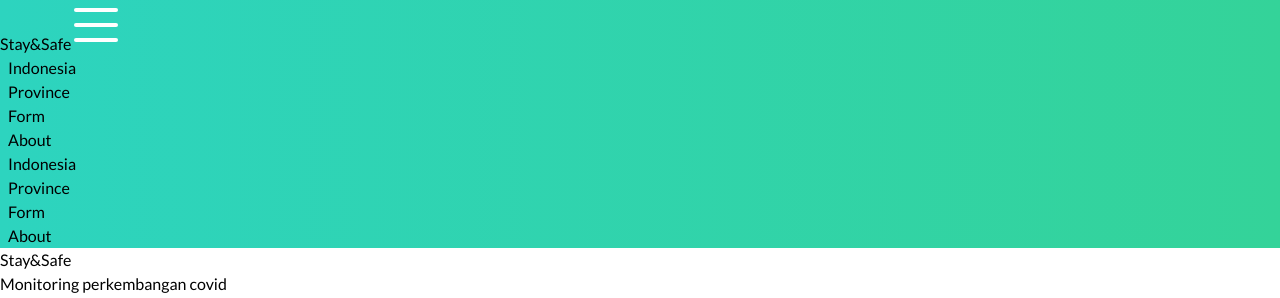
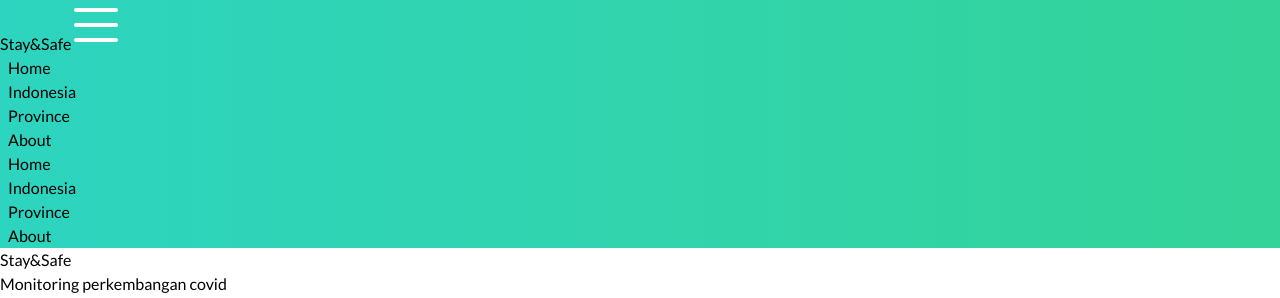
Before and after one commit to Sahrija/Frontend-Covid-2024, a React (Vite) app in the folder stay-safe/: page / in a window 1280 px wide. Shown: the top 298 px of the page. Built offline with nearby package versions, Linux system fonts and the light colour scheme.

Commit message:
feat: province page content, form refactor & navbar refactor

```diff
--- a/stay-safe/src/components/CovidFormSection/CovidFormSection.jsx
+++ b/stay-safe/src/components/CovidFormSection/CovidFormSection.jsx
@@ -5,7 +5,7 @@ import * as utils from '../../utils/utils';
 
 
 
-export default function CovidFormSection({ province_state, indonesia_state }) {
+export default function CovidFormSection({ province_state = [], indonesia_state = [] }) {
     const [province_data, setProvinceData] = province_state;
     const [indonesia_data, setIndonesiaData] = indonesia_state;
 
@@ -42,8 +42,13 @@ export default function CovidFormSection({ province_state, indonesia_state }) {
         event.preventDefault();
 
         // update both data
-        updateProvinceData(provinsi, status, jumlah);
-        updateIndonesiaData(status, jumlah);
+        try {
+            updateProvinceData(provinsi, status, jumlah);
+            updateIndonesiaData(status, jumlah);
+        }
+        catch (error) {
+
+        }
 
         // reset form
         setStatus('')
@@ -53,10 +58,10 @@ export default function CovidFormSection({ province_state, indonesia_state }) {
 
     return (
         <section id='FormSection' className={`${styles.container} p-8 md:px-16 bg-slate-100`}>
-            <div className='max-w-screen-xl flex flex-col md:flex-row-reverse md:items-center gap-16 m-auto '>
+            <div className='flex md:flex-row-reverse flex-col md:items-center gap-16 m-auto max-w-screen-xl'>
                 <div className={`${styles.right} flex-1`}>
                     <header>
-                        <h2 className='text-teal-400 text-4xl font-semibold mb-4'>Covid Case Form</h2>
+                        <h2 className='mb-4 font-semibold text-4xl text-teal-400'>Covid Case Form</h2>
                     </header>
                     {/* form */}
                     <form
@@ -118,7 +123,7 @@ export default function CovidFormSection({ province_state, indonesia_state }) {
                     </form>
                 </div>
                 <div className={`${styles.left} flex-1 flex justify-center`}>
-                    <img className='max-w-full w-9/12' src="/assets/form.svg" alt="" />
+                    <img className='w-9/12 max-w-full' src="/assets/form.svg" alt="" />
                 </div>
             </div>
         </section>
--- a/stay-safe/src/components/Navbar/Navbar.jsx
+++ b/stay-safe/src/components/Navbar/Navbar.jsx
@@ -1,6 +1,6 @@
 import { useState } from 'react';
 import styles from './Navbar.module.css';
-import { Link } from 'react-router-dom';
+import { Link, useLocation } from 'react-router-dom';
 
 export default function Navbar() {
   const [isNavbarOpen, setIsNavbarOpen] = useState(false)
@@ -17,7 +17,7 @@ export default function Navbar() {
         <img className='w-full' src="/assets/hamburger-menu.svg" alt="" />
       </button>
 
-      <nav className='hidden sm:block'>
+      <nav className='sm:block hidden'>
         <NavLinks />
       </nav>
 
@@ -32,12 +32,31 @@ export default function Navbar() {
 }
 
 function NavLinks() {
+
+  const navLinks = [
+    { label: 'Home', href: '/', },
+    { label: 'Indonesia', href: '/indonesia', },
+    { label: 'Province', href: '/province', },
+    { label: 'About', href: '/about', },
+  ]
+
   return (
     <ul className={`flex flex-col items-stretch sm:gap-2 sm:items-center sm:flex-row`}>
-      <li><a className={`block link-item max-sm:py-4`} href={'#IndonesiaSection'}>Indonesia</a></li>
-      <li><a className={`block link-item max-sm:py-4`} href={'#ProvinceSection'}>Province</a></li>
-      <li><a className={`block link-item max-sm:py-4`} href={'#FormSection'}>Form</a></li>
-      <li><a className={`block link-item max-sm:py-4`} href={'#AboutSection'}>About</a></li>
+      {navLinks.map(
+        ({ label, href }) =>
+          <NavLink key={label} label={label} href={href} />
+      )}
     </ul>
   )
 }
+
+function NavLink({ label, href }) {
+  const location = useLocation();
+  const isActive = location.pathname === href;
+
+  return (
+    <li>
+      <Link className={`block link-item max-sm:py-4 font-bold ${isActive ? 'text-white' : 'text-emerald-100'}`} to={href}>{label}</Link>
+    </li>
+  )
+}
```
Also changed, not shown: stay-safe/src/pages/About.jsx (+11 -0 lines), stay-safe/src/pages/Province.jsx (+24 -0 lines).
